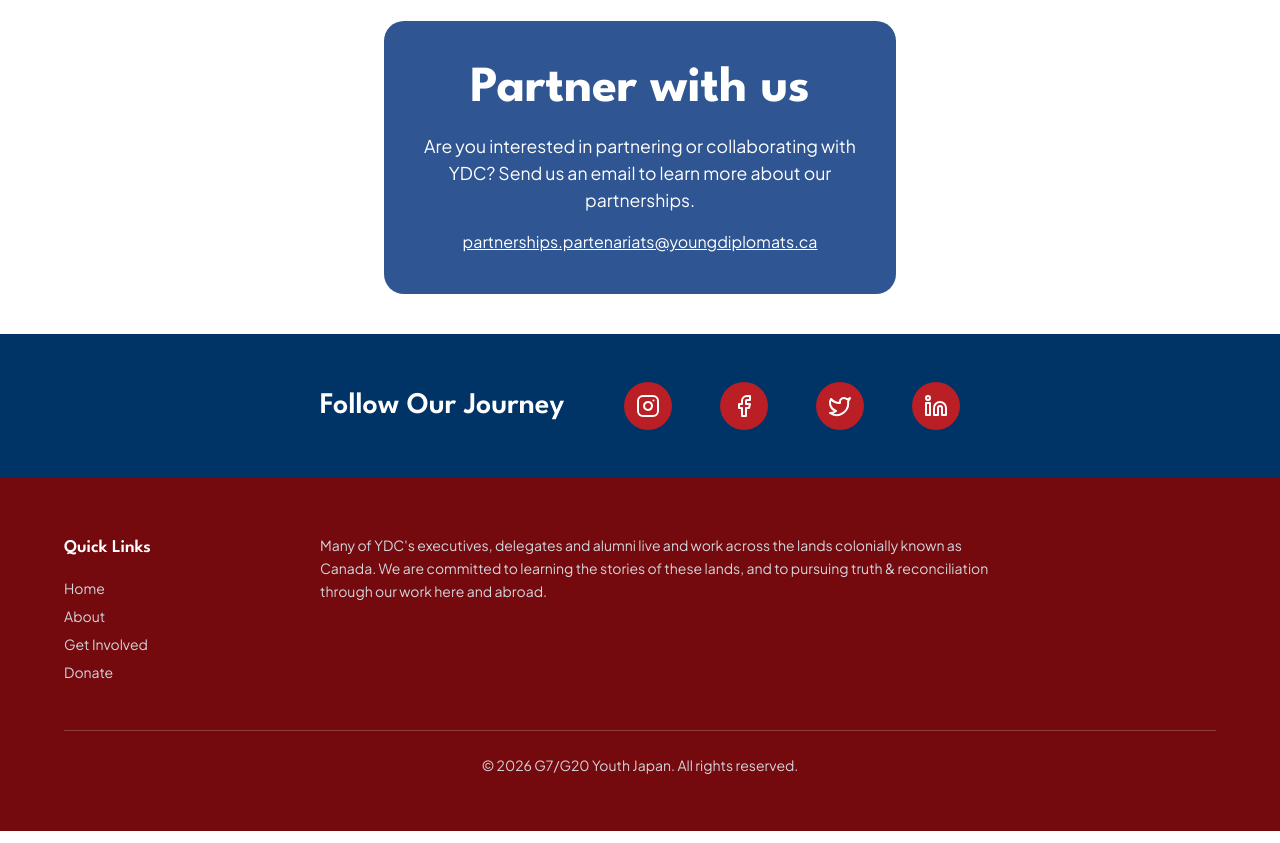
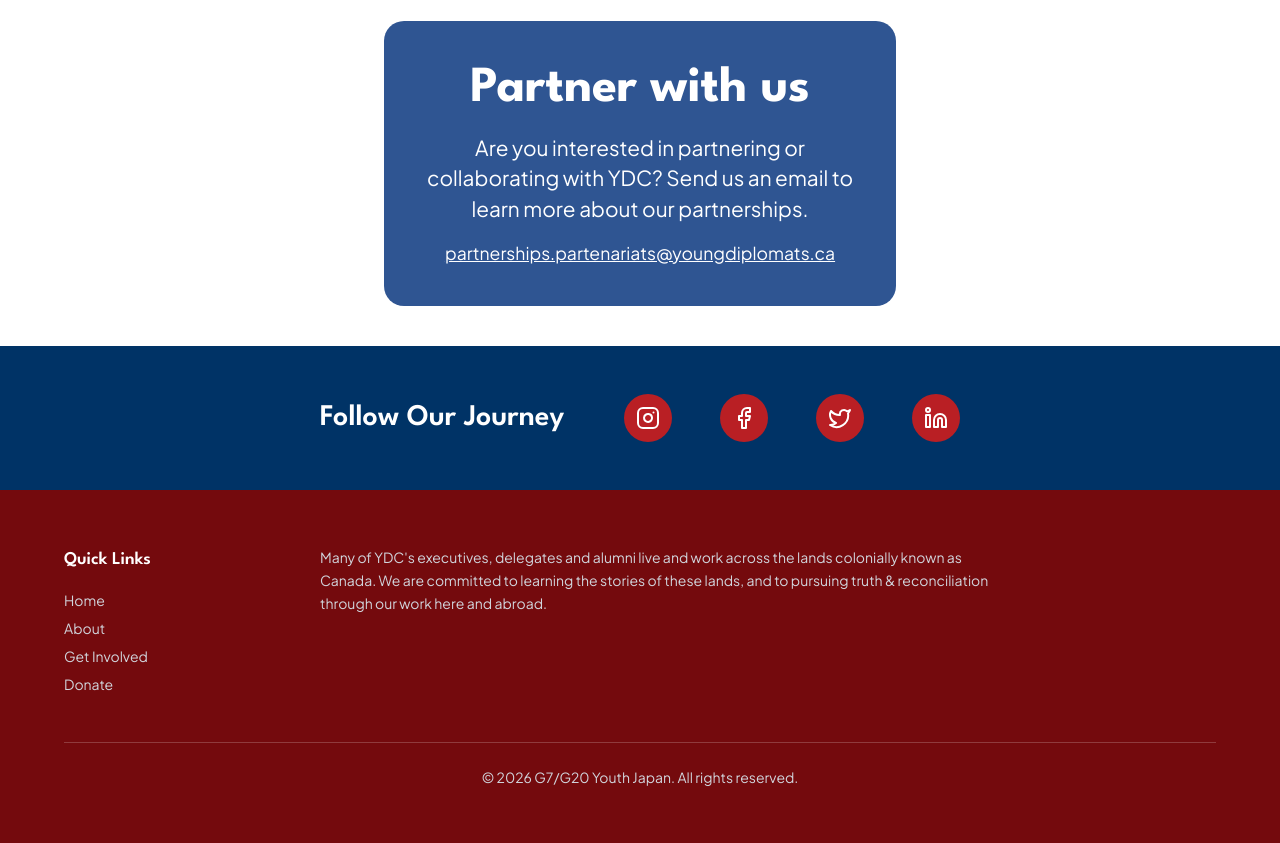
Before and after one commit to fullstackatbrown/project-youth-japan, a Next.js app: page /about in a window 1280 px wide. Shown: the part 3420-4263 px from the top of the page. Built offline with nearby package versions, Linux system fonts and the light colour scheme.

Commit message:
mabel mar 20

```diff
--- a/app/about/page.tsx
+++ b/app/about/page.tsx
@@ -174,13 +174,13 @@ export default function AboutPage() {
         <h3 className="text-white font-bold text-[3.16rem] leading-[3.51rem] mb-4 font-[family-name:var(--font-heading)]">
           Partner with us
         </h3>
-        <p className="text-white text-[1.1rem] leading-[1.7rem] mb-4 font-[family-name:var(--font-body)]">
+        <p className="text-white text-[1.3rem] leading-[1.9rem] mb-4 font-[family-name:var(--font-body)]">
           Are you interested in partnering or collaborating with YDC? Send us an email to learn more
           about our partnerships.
         </p>
 
         <a href="mailto:partnerships.partenariats@youngdiplomats.ca"
-          className="text-white text-[1rem] underline font-[family-name:var(--font-body)]">
+          className="text-white text-[1.1rem] underline font-[family-name:var(--font-body)]">
           partnerships.partenariats@youngdiplomats.ca </a>
           </div>
       </div>
```
